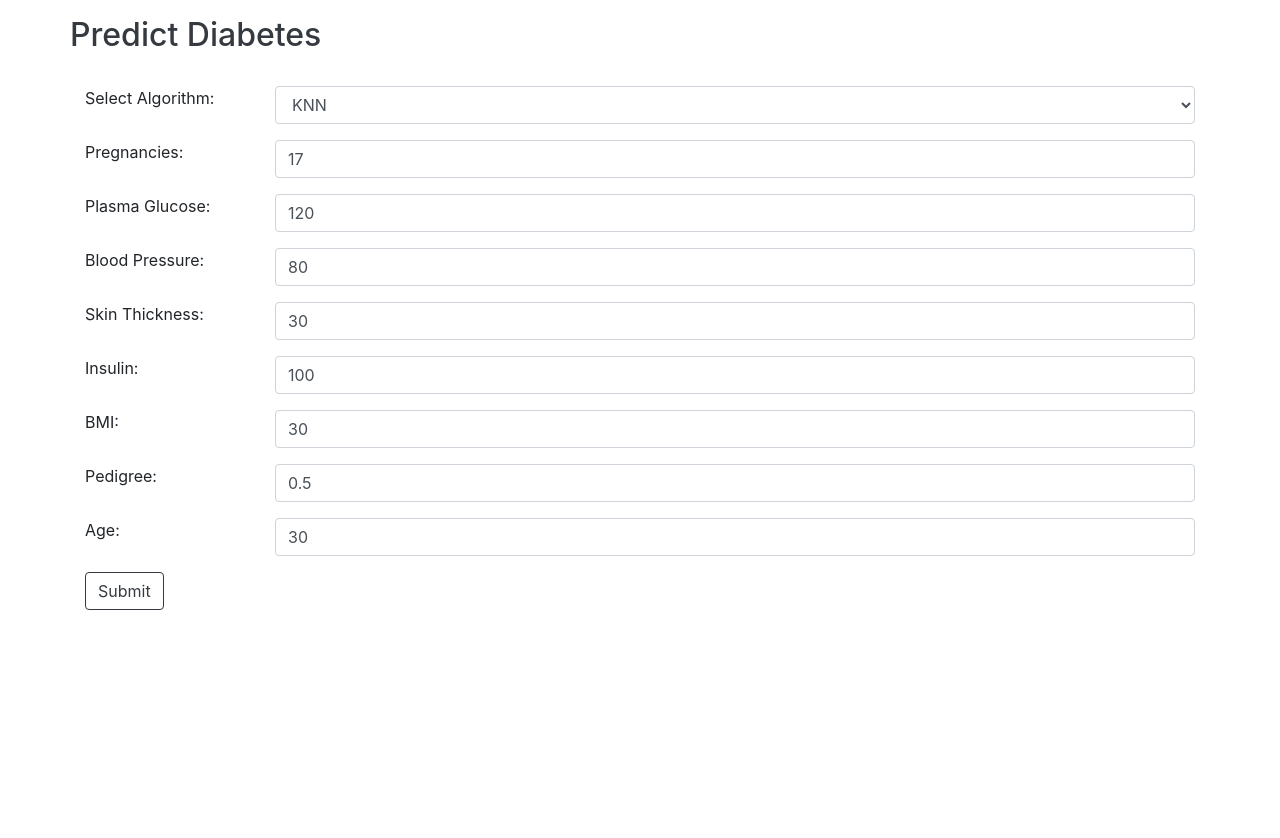
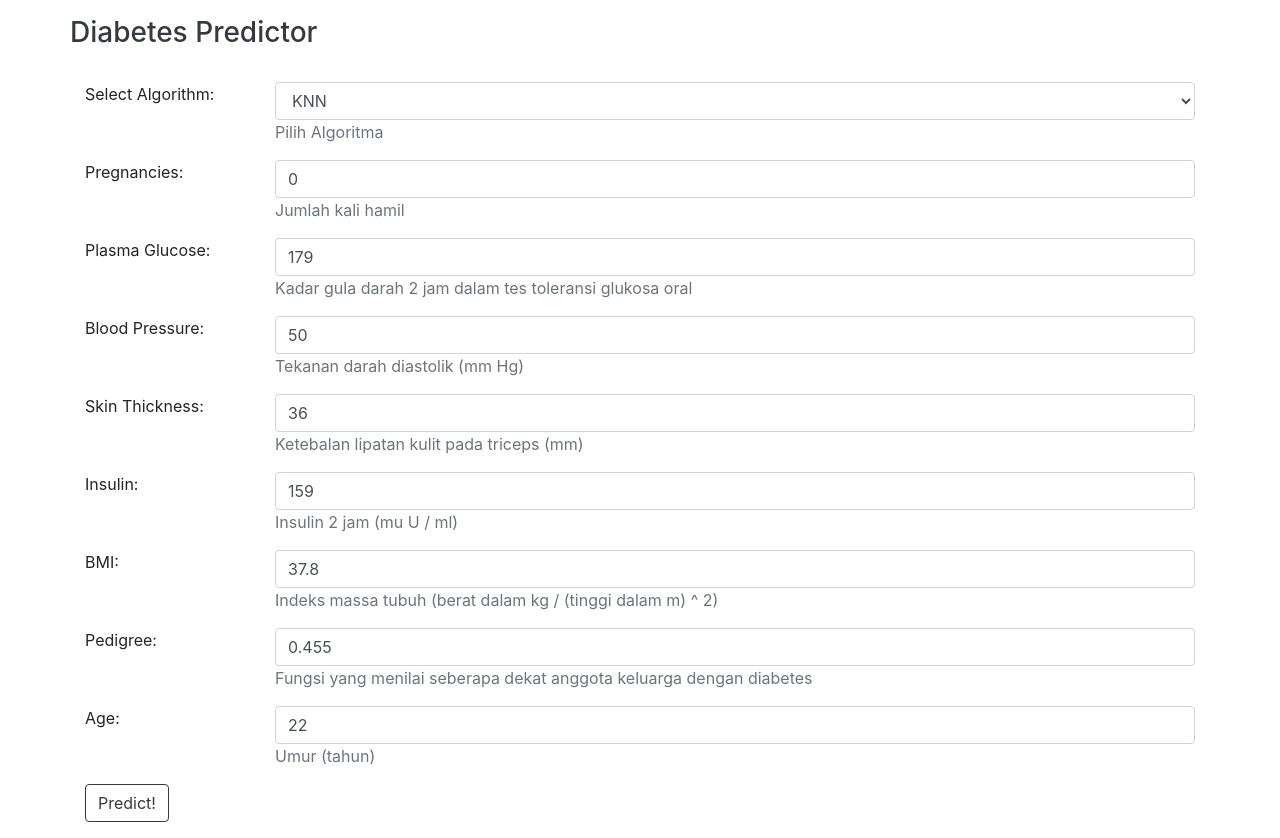
Before and after one commit to hiskiapp/diabetes-prediction-app, a Flask app: page / in a window 1280 px wide. Before the commit the page ends 610 px from the top, so only its background shows below. Run offline with Flask 2, Linux system fonts and the light colour scheme; some libraries are stand-ins or nearby versions.

Commit message:
fix: home

```diff
--- a/templates/home.html
+++ b/templates/home.html
@@ -4,7 +4,7 @@
 
 <!-- Starts image section -->
 <div class="row justify-content-md-left mb-4">
-  <h2 class='text-dark'>Predict Diabetes</h2>
+  <h3 class='text-dark'>Diabetes Predictor</h3>
 </div>
 
 <!-- Starts form section -->
@@ -18,12 +18,14 @@
           <option value="knn">KNN</option>
           <option value="naive">Naive Bayes</option>
         </select>
+        <span class="text-muted text-sm">Pilih Algoritma</span>
       </div>
     </div>
     <div class="form-group row">
       <label class="control-label col-sm-2" for="preg">Pregnancies:</label>
       <div class="col-sm-10">
         <input type="text" class="form-control" id="preg" placeholder="Enter Pregnant" name="preg">
+        <span class="text-muted text-sm">Jumlah kali hamil</span>
       </div>
     </div>
 
@@ -31,6 +33,7 @@
       <label class="control-label col-sm-2" for="glucose">Plasma Glucose:</label>
       <div class="col-sm-10">
         <input type="text" class="form-control" id="glucose" placeholder="Enter Plasma Glucose" name="glucose">
+        <span class="text-muted text-sm">Kadar gula darah 2 jam dalam tes toleransi glukosa oral</span>
       </div>
     </div>
 
@@ -38,6 +41,7 @@
       <label class="control-label col-sm-2" for="bp">Blood Pressure:</label>
       <div class="col-sm-10">
         <input type="text" class="form-control" id="bp" placeholder="Enter Blood Pressure" name="bp">
+        <span class="text-muted text-sm">Tekanan darah diastolik (mm Hg)</span>
       </div>
     </div>
 
@@ -45,6 +49,7 @@
       <label class="control-label col-sm-2" for="st">Skin Thickness:</label>
       <div class="col-sm-10">
         <input type="text" class="form-control" id="st" placeholder="Enter Skin Thickness" name="st">
+        <span class="text-muted text-sm">Ketebalan lipatan kulit pada triceps (mm)</span>
       </div>
     </div>
 
@@ -52,6 +57,7 @@
       <label class="control-label col-sm-2" for="insulin">Insulin:</label>
       <div class="col-sm-10">
         <input type="text" class="form-control" id="insulin" placeholder="Enter Insulin" name="insulin">
+        <span class="text-muted text-sm">Insulin 2 jam (mu U / ml)</span>
       </div>
     </div>
 
@@ -60,6 +66,7 @@
       <label class="control-label col-sm-2" for="bmi">BMI:</label>
       <div class="col-sm-10">
         <input type="text" class="form-control" id="bmi" placeholder="Enter BMI" name="bmi">
+        <span class="text-muted text-sm">Indeks massa tubuh (berat dalam kg / (tinggi dalam m) ^ 2)</span>
       </div>
     </div>
 
@@ -68,6 +75,7 @@
       <label class="control-label col-sm-2" for="dpf">Pedigree:</label>
       <div class="col-sm-10">
         <input type="text" class="form-control" id="dpf" placeholder="Enter Pedigree" name="dpf">
+        <span class="text-muted text-sm">Fungsi yang menilai seberapa dekat anggota keluarga dengan diabetes</span>
       </div>
     </div>
 
@@ -76,39 +84,36 @@
       <label class="control-label col-sm-2" for="age">Age:</label>
       <div class="col-sm-10">
         <input type="text" class="form-control" id="age" placeholder="Enter Age" name="age">
+        <span class="text-muted text-sm">Umur (tahun)</span>
       </div>
     </div>
 
     <!-- Starts Submit section -->
     <div class="form-group row">
       <div class="col-sm-offset-2 col-sm-10">
-        <button type="submit" class="btn btn-outline-dark">Submit</button>
+        <button type="submit" class="btn btn-outline-dark">Predict!</button>
       </div>
     </div>
   </form>
   <!-- Ends form section -->
-
-
-  <div class="row justify-content-md-left mb-4 mt-5" id="result-panel">
-    <span class='h3 text-dark' id="result-text"></span>
-  </div>
 
 </div>
 
 
 {% endblock %}
 {% block script %}
+<script src="https://cdn.jsdelivr.net/npm/sweetalert2@9"></script>
 <script>
   // Default value
   let algorithm = "knn";
-  let preg = 17;
-  let glucose = 120;
-  let blood_pressure = 80;
-  let skin_thickness = 30;
-  let insulin = 100;
-  let bmi = 30;
-  let pedigree = 0.5;
-  let age = 30;
+  let preg = 0;
+  let glucose = 179;
+  let blood_pressure = 50;
+  let skin_thickness = 36;
+  let insulin = 159;
+  let bmi = 37.8;
+  let pedigree = 0.455;
+  let age = 22;
 
   // init set value with vanilla js, document ready
   document.addEventListener("DOMContentLoaded", function (event) {
@@ -147,9 +152,6 @@
     formData.append("dpf", pedigree);
     formData.append("age", age);
 
-    // SHOW LOADING
-    document.getElementById("result-panel").style.display = "none";
-
     fetch("/predict", {
       method: "POST",
       headers: {
@@ -170,15 +172,18 @@
     })
       .then((response) => response.json())
       .then((data) => {
-        console.log(data);
-        let text = "";
+        let text = "Data diatas <br><b>tidak memiliki kemungkinan terkena diabetes</b>";
+        let icon = "info"
         if(data.prediction == 1){
-          text = "Data diatas memiliki kemungkinan terkena diabetes";
-        }else{
-          text = "Data diatas tidak memiliki kemungkinan terkena diabetes";
+          text = "Data diatas memiliki <br><b>kemungkinan terkena diabetes</b>";
+          icon = "warning"
         }
-        document.getElementById("result-text").innerHTML = text;
-        document.getElementById("result-panel").style.display = "block";
+        Swal.fire({
+          title: "Hasil Prediksi",
+          html: text,
+          icon: icon,
+          confirmButtonText: "OK",
+        });
       });
   });
 
```
Also changed, not shown: README.md (added).
